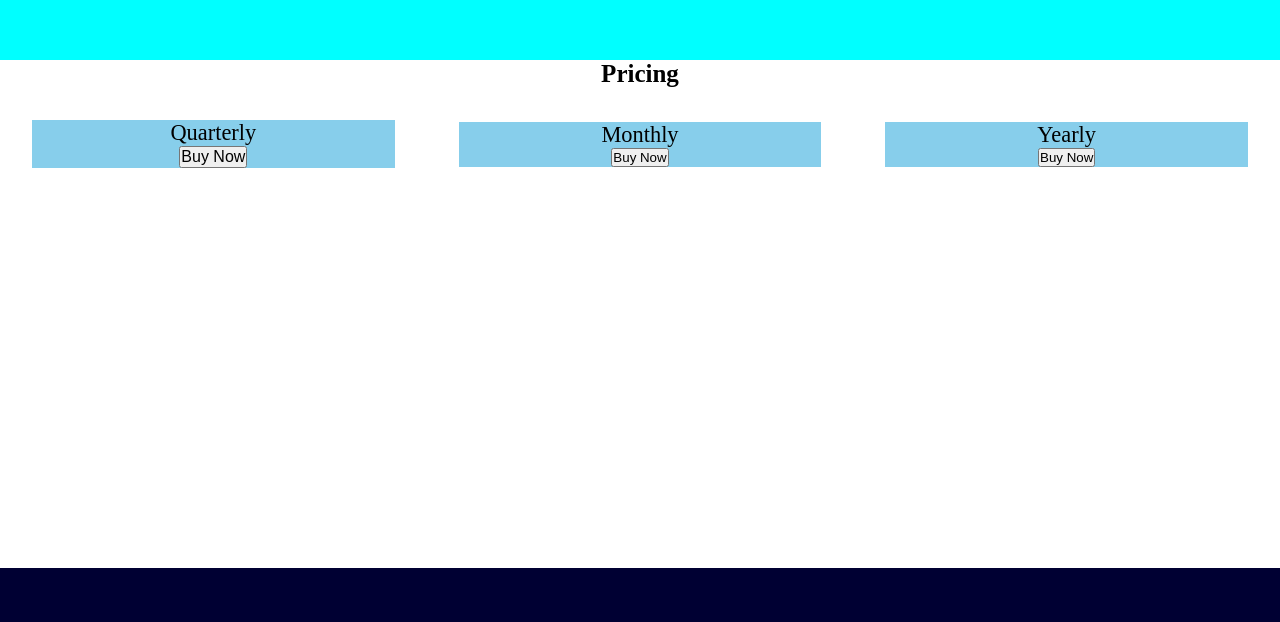
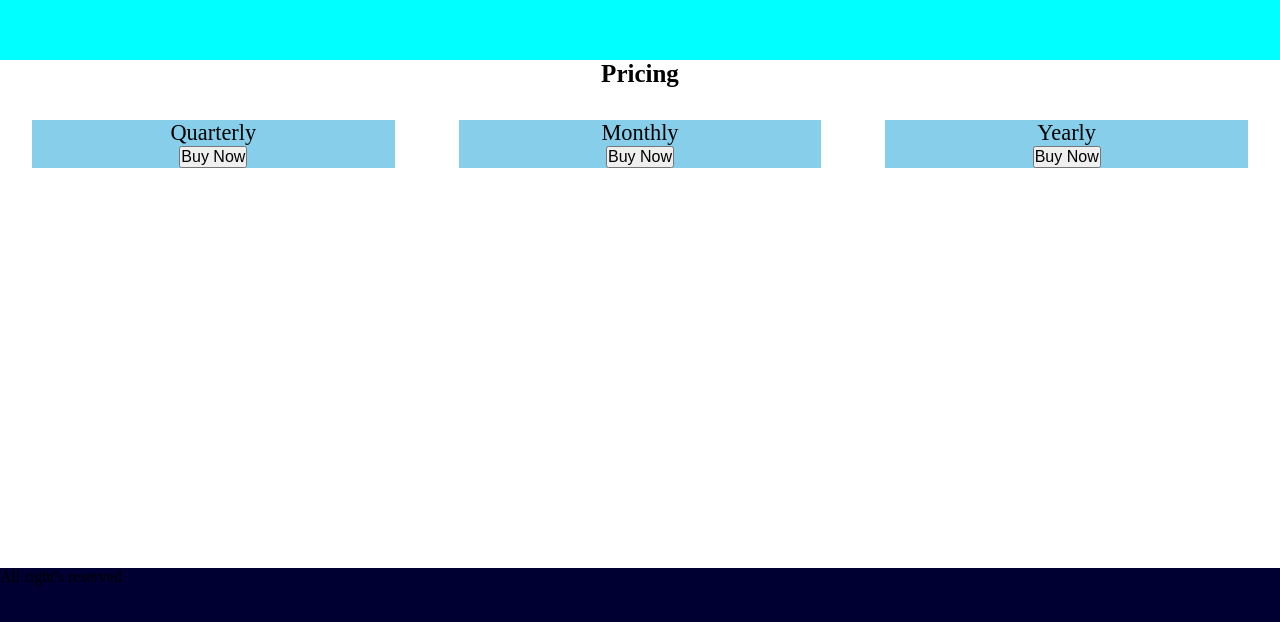
Before and after one commit to Manjeetsharmaa/RobotechPro, a plain HTML site: page index.html in a window 1280 px wide. Shown: the part 990-1612 px from the top of the page. Drawn offline with Linux system fonts and the light colour scheme.

Commit message:
Made new changes!

```diff
--- a/index.html
+++ b/index.html
@@ -76,7 +76,7 @@
                 <span></span>
                 <span></span>
                 <span></span>
-                <button>Buy Now</button>
+                <button class="buy-btn">Buy Now</button>
             </div>
             <div class="column">
                 <p class="price">Yearly</p>
@@ -86,12 +86,10 @@
                 <span></span>
                 <span></span>
                 <span></span>
-                <button>Buy Now</button>
+                <button class="buy-btn">Buy Now</button>
             </div>
         </div>
     </section>
-
-
     <section id="section-4">
 
     </section>
@@ -103,8 +101,8 @@
     <footer>
 
 
-        <div>
-
+        <div class="right">
+         All right's reserved
         </div>
     </footer>
 
```
